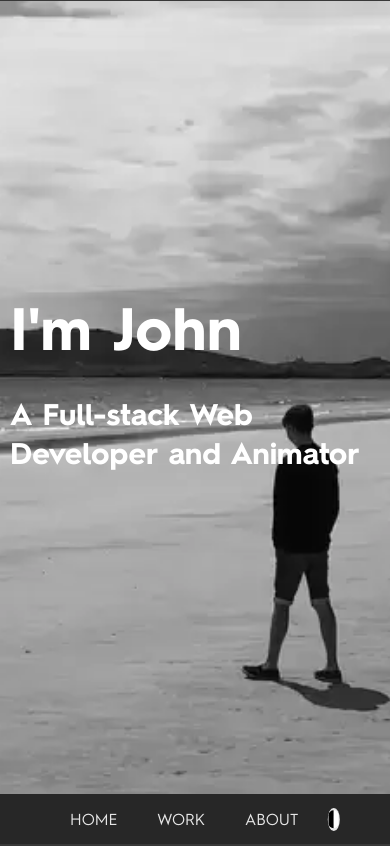
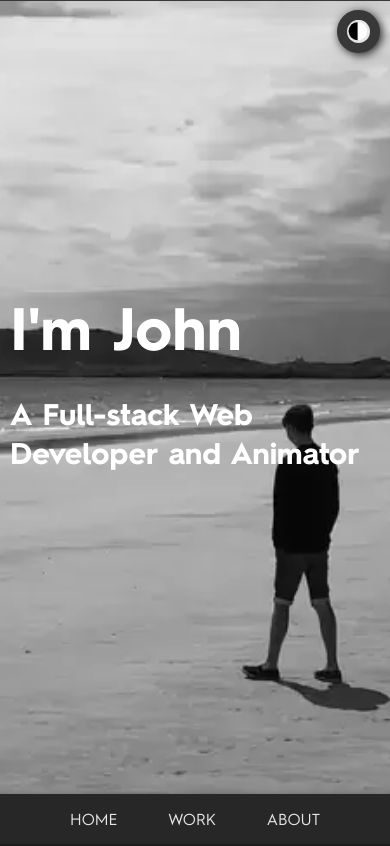
Before and after one commit to johnmuir2001/johnmuir, a React (Create React App) app: page / in a window 390 px wide. Built offline with nearby package versions, Linux system fonts and the light colour scheme.

Commit message:
add responsive theme toggle

```diff
--- a/src/components/Layout.js
+++ b/src/components/Layout.js
@@ -2,12 +2,14 @@ import { useContext } from "react";
 import NavBar from "./NavBar";
 import { ThemeContext } from "../Theme";
 import styled from "styled-components";
+import MobileThemeBtn from "./MobileThemeBtn";
 
 const Layout = ({ children }) => {
     const { theme } = useContext(ThemeContext);
 
     return(
         <PageWrap className={`${theme}`}>
+            <MobileThemeBtn />
             <NavBar />
             {children}
         </PageWrap>
--- /dev/null
+++ b/src/components/MobileThemeBtn.js
@@ -0,0 +1,67 @@
+import { useContext } from "react";
+import styled from "styled-components";
+import { ThemeContext } from "../Theme";
+
+const MobileThemeBtn = () => {
+    const { theme, toggleTheme } = useContext(ThemeContext);
+
+    return (
+        <ThemeButton col={theme} onClick={() => toggleTheme()}></ThemeButton>
+    )
+}
+
+export default MobileThemeBtn;
+
+const ThemeButton = styled.div`
+    height: 23px;
+    width: 23px;
+    background-color: var(--text-color);
+    border-radius: 50%;
+    border: 10px solid var(--primary-background);
+    box-shadow: ${(props) => props.col === 'light' ? '2px 2px 10px rgb(30, 30, 30)' : '-2px -2px 10px rgb(30, 30, 30)'};
+    cursor: pointer;
+    transform: ${(props) => props.col === 'light' ? 'rotate(0deg)' : 'rotate(180deg)'};
+    transition: all 0.2s;
+    z-index: 10;
+    margin: 10px;
+    position: absolute;
+    top: 0;
+    right: 0;
+    display: none;
+
+    &::before {
+        position: absolute;
+        content: '';
+        left: 50%;
+        top: 50%;
+        transform: translate(-100%, -50%);
+        height: 80%;
+        width: 40%;
+        border-bottom-left-radius: 100px;
+        border-top-left-radius: 100px;
+        background-color: white;
+    }
+    &::after {
+        position: absolute;
+        content: '';
+        left: 50%;
+        top: 50%;
+        transform: translate(5%, -50%);
+        height: 80%;
+        width: 40%;
+        border-bottom-right-radius: 100px;
+        border-top-right-radius: 100px;
+        background-color: black;
+    }
+
+    &:hover + .themeToggleText {
+        opacity: 1;
+        transform: translateY(1px) translateX(-5px);
+    }
+
+    @media screen and (max-width:830px){
+        & {
+            display: block;
+        }
+    }
+`;
--- a/src/components/NavBar.js
+++ b/src/components/NavBar.js
@@ -2,7 +2,6 @@ import React, { useContext } from "react";
 import styled from "styled-components";
 import { Link } from "react-router-dom";
 import { ThemeContext } from "../Theme";
-// import paintStroke from "../assets/images/paintStroke.png";
 
 const NavBar = () => {
     const { theme, toggleTheme } = useContext(ThemeContext);
@@ -35,6 +34,7 @@ const NavWrapper = styled.div`
     display: flex;
     justify-content: space-between;
     align-items: center;
+    box-shadow: 0 -15px 10px 10px rgb(30, 30, 30);
 
 
     .mobile_home {
@@ -55,6 +55,7 @@ const NavWrapper = styled.div`
         & {
             transform: translateY(-100%);
             top: 100%;
+            box-shadow: 0 15px 10px 10px rgb(30, 30, 30);
         }
 
         .mobile_home {
@@ -141,4 +142,10 @@ const ThemeButton = styled.div`
         opacity: 1;
         transform: translateY(1px) translateX(-5px);
     }
+
+    @media screen and (max-width:830px){
+        & {
+            display: none;
+        }
+    }
 `;
```
